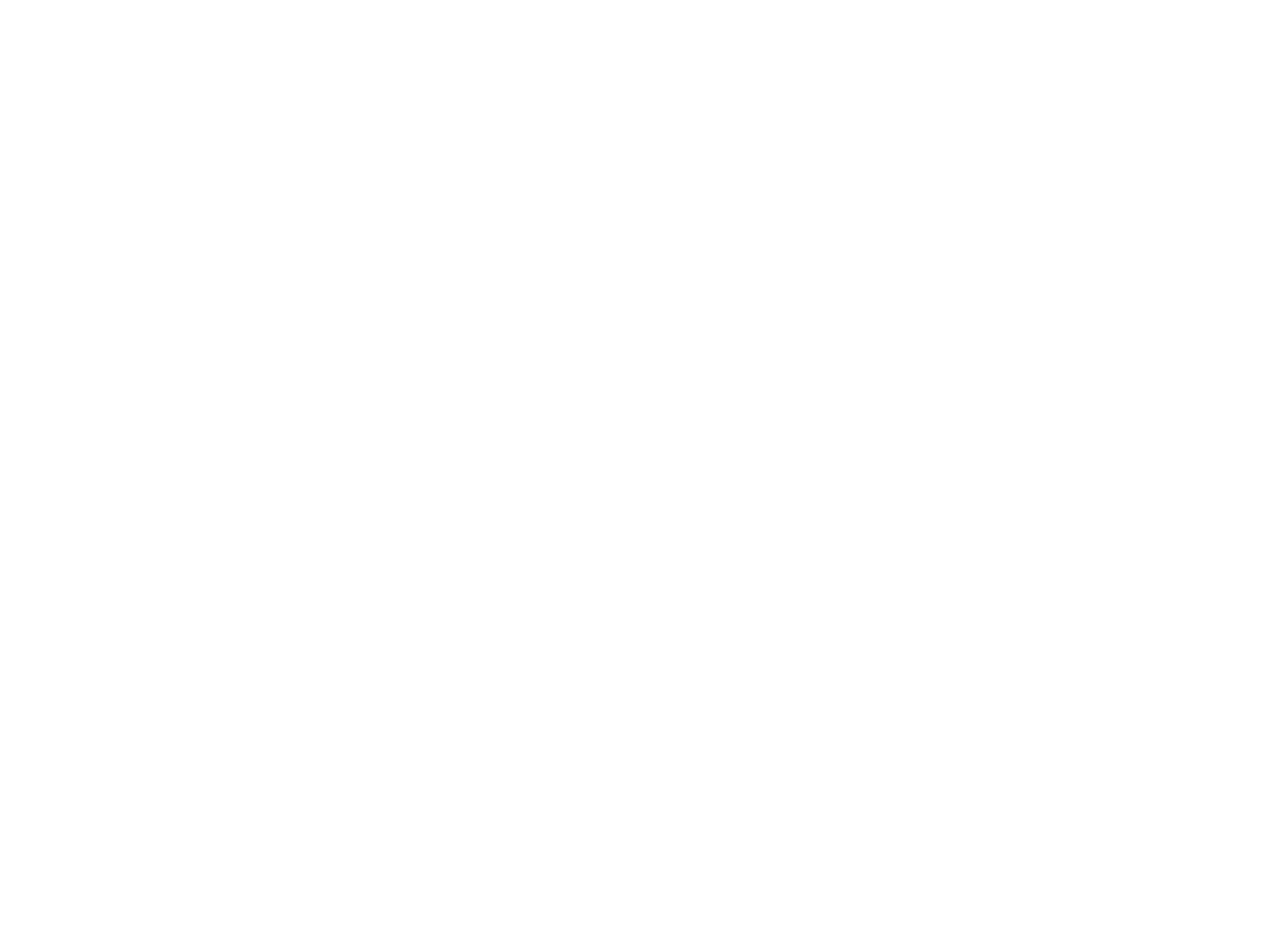
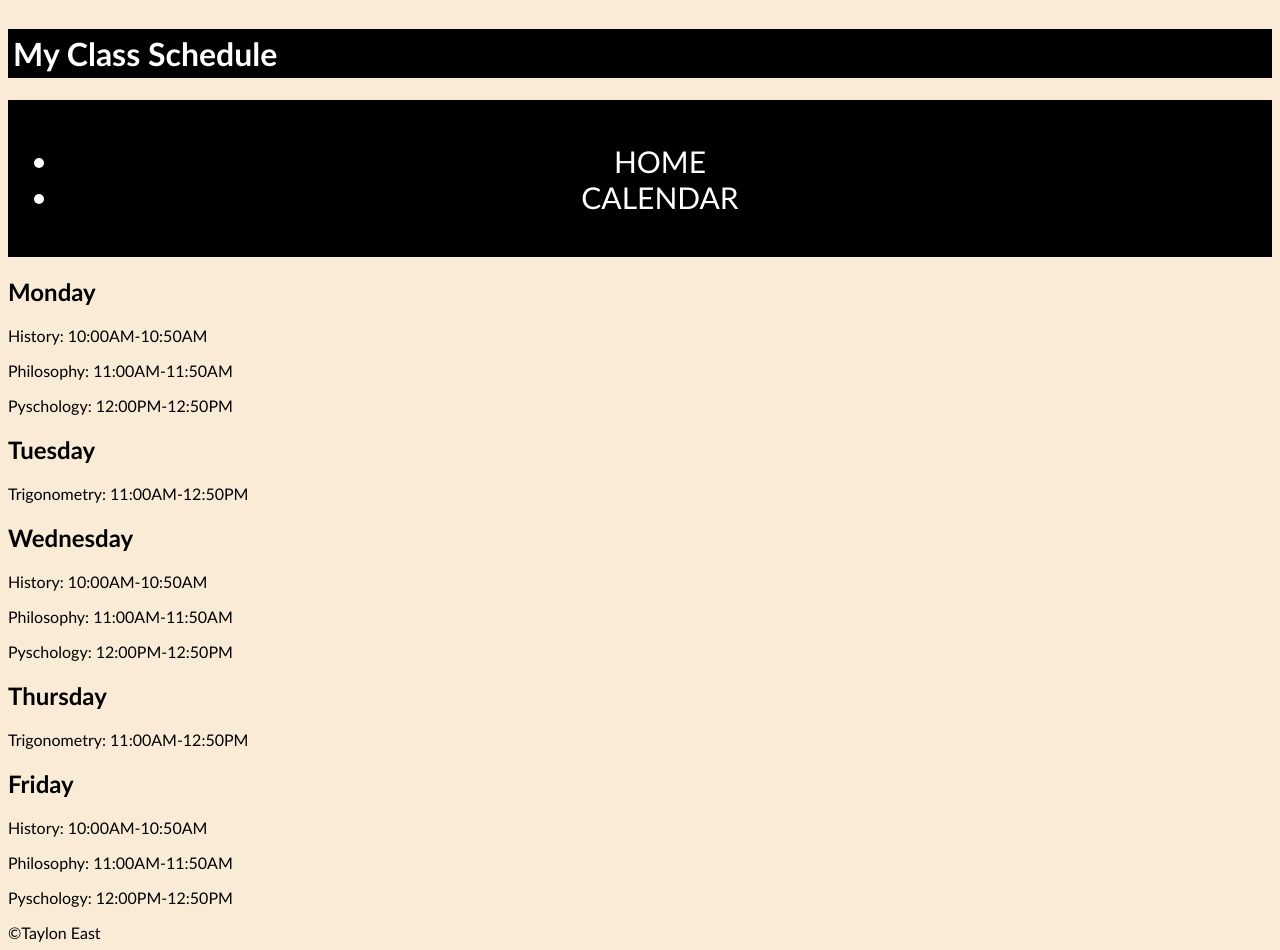
Before and after one commit to TaylonEast/My-Schedule, a plain HTML site: page index.html in a window 1280 px wide. Before the commit the page ends 800 px from the top, so only its background shows below. Drawn offline with Linux system fonts and the light colour scheme.

Commit message:
finished html started css

```diff
--- a/index.html
+++ b/index.html
@@ -10,4 +10,51 @@
     <meta charset="utf-8"/>
     <link href="styles.css" rel="stylesheet"/>
 </head>
+
+<body>
+    <header>
+        <h1>My Class Schedule</h1>
+        <nav class="buttons">
+            <ul>
+                <li>Home</li>
+                <li>Calendar</li>
+            </ul>
+        </nav>
+    </header>
+
+    <section class="Monday">
+        <h2>Monday</h2>
+        <p>History: 10:00AM-10:50AM</p>
+        <p>Philosophy: 11:00AM-11:50AM</p>
+        <p>Pyschology: 12:00PM-12:50PM</p>
+    </section>
+
+    <section class="Tuesday">
+        <h2>Tuesday</h2>
+        <p>Trigonometry: 11:00AM-12:50PM</p>
+    </section>
+
+    <section class="Wednesday">
+        <h2>Wednesday</h2>
+        <p>History: 10:00AM-10:50AM</p>
+        <p>Philosophy: 11:00AM-11:50AM</p>
+        <p>Pyschology: 12:00PM-12:50PM</p>
+    </section>
+
+    <section class="Thursday">
+        <h2>Thursday</h2>
+        <p>Trigonometry: 11:00AM-12:50PM</p>
+    </section>
+
+    <section class="Friday">
+        <h2>Friday</h2>
+        <p>History: 10:00AM-10:50AM</p>
+        <p>Philosophy: 11:00AM-11:50AM</p>
+        <p>Pyschology: 12:00PM-12:50PM</p>
+    </section>
+</body>
+
+<footer>
+    &#169;Taylon East
+</footer>
 </html>
--- a/styles.css
+++ b/styles.css
@@ -7,3 +7,35 @@
 */
 
 /* General CSS */
+
+body {
+    font-family: 'Trebuchet MS', 'Lucida Sans Unicode', 'Lucida Grande', 'Lucida Sans', Arial, sans-serif;
+    margin: 5px;
+    padding: 3px;
+    box-sizing: border-box;
+    background-color: antiquewhite;
+}
+
+h1 {
+    color: white;
+    background-color: black;
+    padding: 5px;
+}
+
+nav {
+    display: grid;
+    grid-gap: 30px;
+    list-style: none;
+    grid-template-columns: repeat (2, 1fr);
+    background-color: black;
+    color: white;
+    font-size: 30px;
+}
+
+.buttons {
+    display: block;
+    text-decoration: none;
+    padding: 0.8rem;
+    text-align: center;
+    text-transform: uppercase;
+}
```
